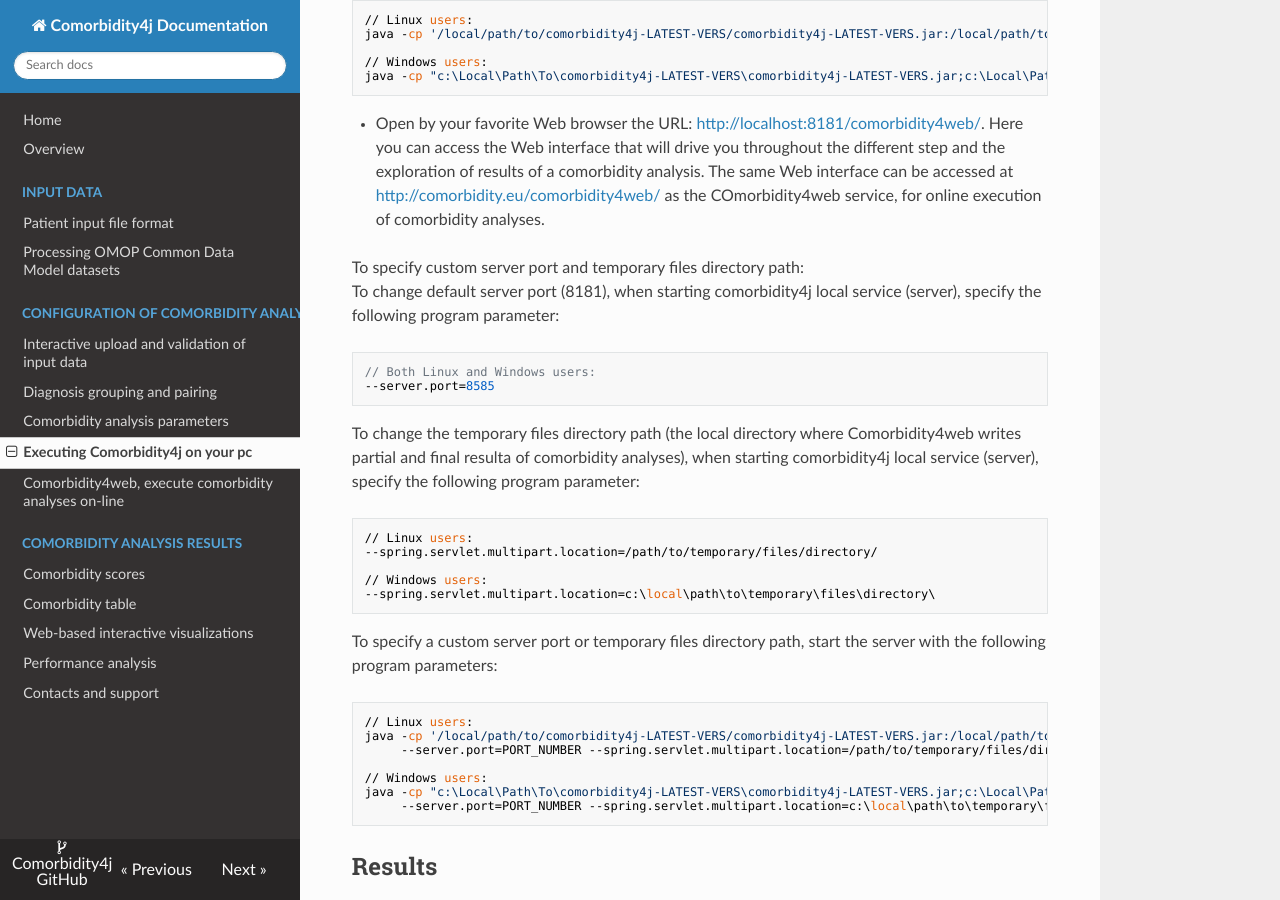
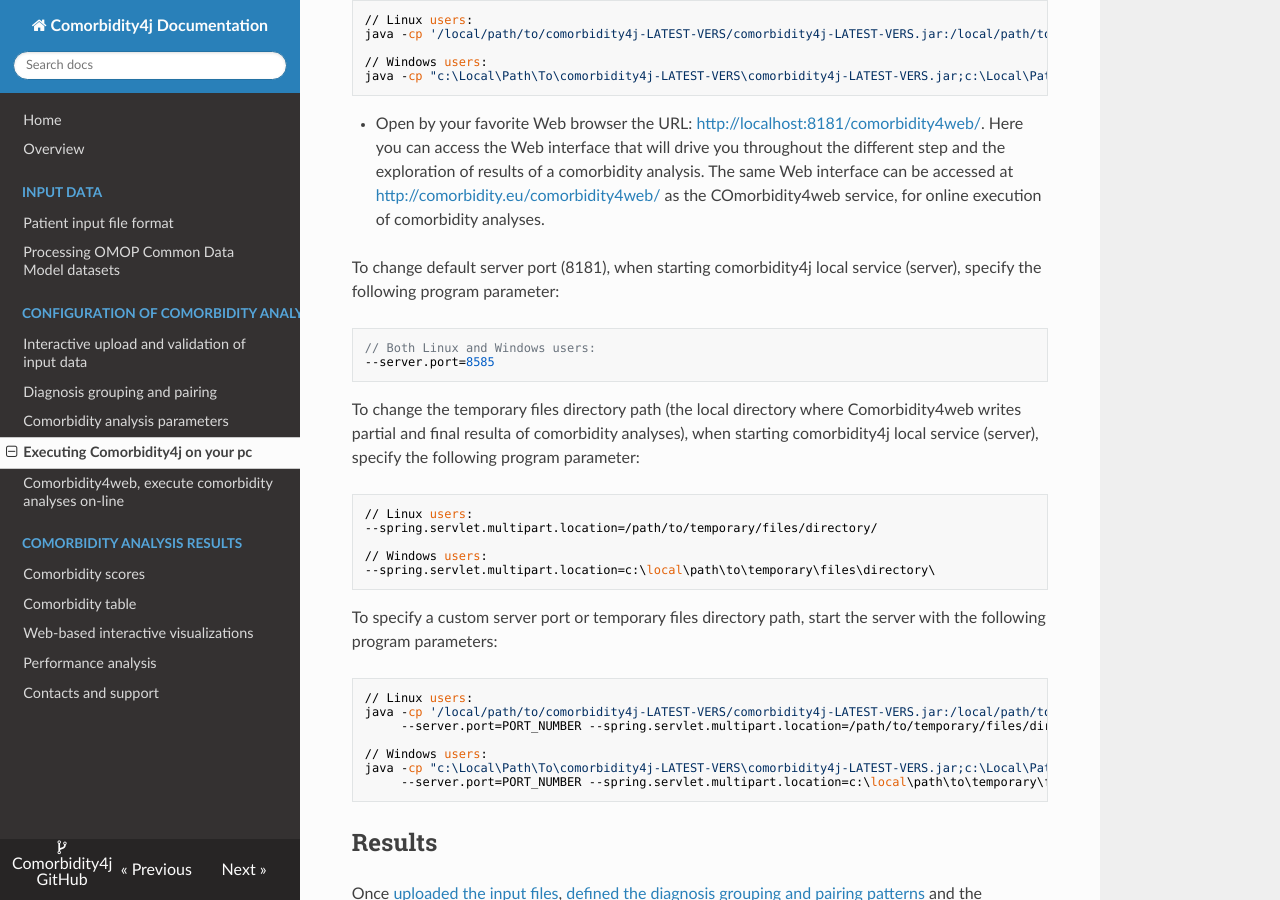
Before and after one commit to fra82/comorbidity4j, an MkDocs documentation site: the page built from rtdoc/LocalExecution.md, in a window 1280 px wide and 900 px high, scrolled down 733 px. Built offline with MkDocs 1.6.1, drawn with Linux system fonts in a browser that asks for light colours; nearby versions of some CDN libraries; old or Windows-style settings are respelled for this version of MkDocs.

Commit message:
Minor updates to documentation

````diff
--- a/rtdoc/LocalExecution.md
+++ b/rtdoc/LocalExecution.md
@@ -27,7 +27,7 @@ java -cp "c:\Local\Path\To\comorbidity4j-LATEST-VERS\comorbidity4j-LATEST-VERS.j
 + Open by your favorite Web browser the URL: <a href="http://localhost:8181/comorbidity4web/" target="_blank">http://localhost:8181/comorbidity4web/</a>. Here you can access the Web interface that will drive you throughout the different step and the exploration of results of a comorbidity analysis. The same Web interface can be accessed at <a href="http://comorbidity.eu/comorbidity4web/" target="_blank">http://comorbidity.eu/comorbidity4web/</a> as the COmorbidity4web service, for online execution of comorbidity analyses.
 
 
-To specify custom server port and temporary files directory path:
+
 To change default server port (8181), when starting comorbidity4j local service (server), specify the following program parameter:
 
 ```
````
